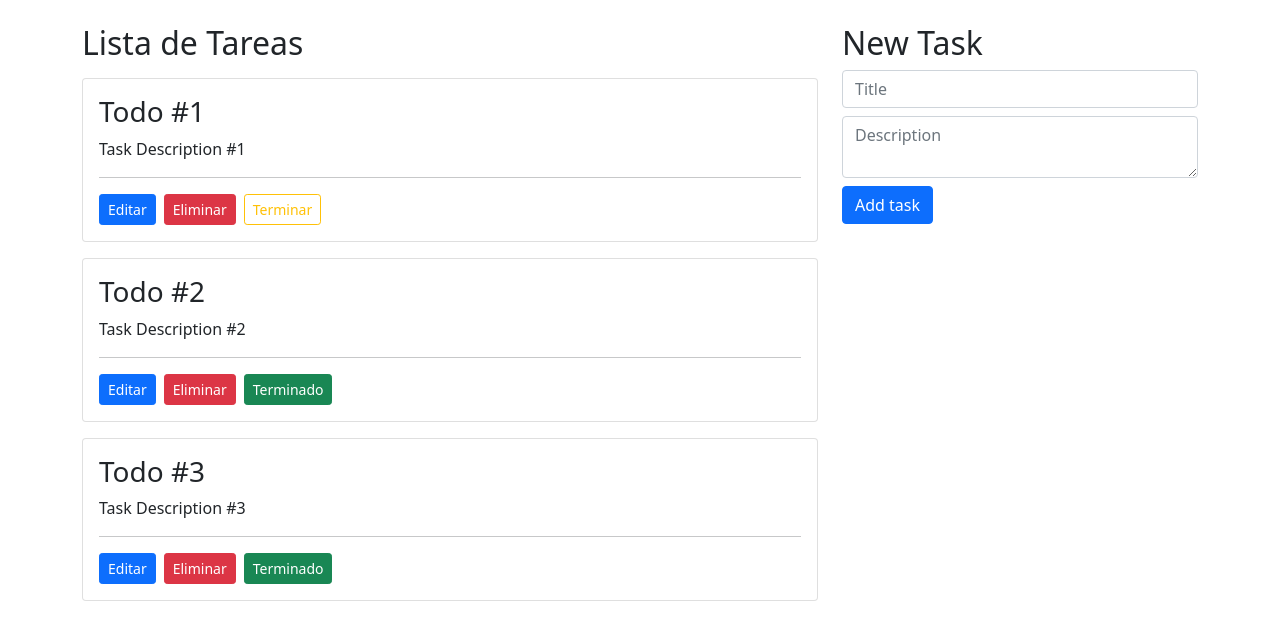
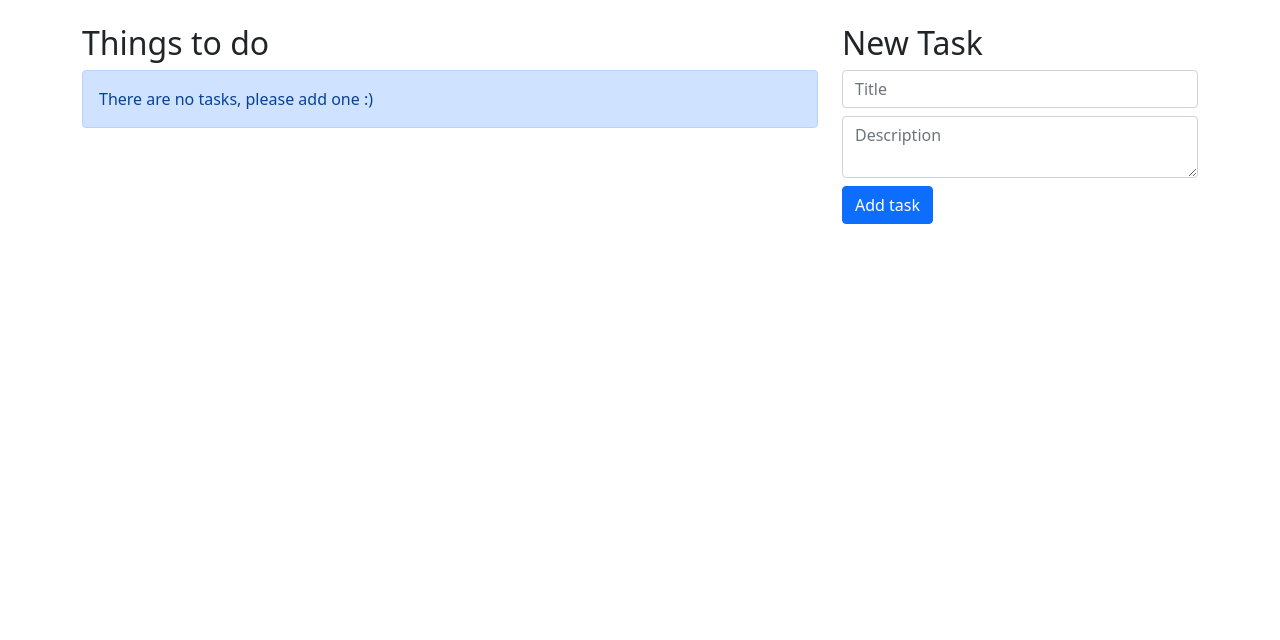
Before and after one commit to Drina2310/project1-todo-app, a React (Create React App) app: page / in a window 1280 px wide. Shown: the top 640 px of the page. Built offline with nearby package versions, Linux system fonts and the light colour scheme.

Commit message:
add localStorage and install sass

```diff
--- a/package.json
+++ b/package.json
@@ -9,6 +9,7 @@
     "react": "^18.2.0",
     "react-dom": "^18.2.0",
     "react-scripts": "5.0.1",
+    "sass": "^1.69.5",
     "web-vitals": "^2.1.4"
   },
   "scripts": {
--- a/src/App.js
+++ b/src/App.js
@@ -1,11 +1,17 @@
-import { useState } from 'react';
+import { useEffect, useState } from 'react';
 import { TodoForm } from './components/TodoForm';
 import { TodoList } from './components/TodoList';
-import { initialTodos } from './dataTodos';
 
-function App() {
-  const [todos, setTodos] = useState(initialTodos);
+const localTodos = JSON.parse(localStorage.getItem('todos'));
+
+const App = () => {
+  const [todos, setTodos] = useState(localTodos || []);
   const [todoEdit, setTodoEdit] = useState(null);
+
+  //Persistencia de los estados (localStorage)
+  useEffect(() => {
+    localStorage.setItem('todos', JSON.stringify(todos));
+  }, [todos]);
 
   // Delete task
   const todoDeleted = (todoId) => {
@@ -70,6 +76,6 @@ function App() {
       </div>
     </div>
   );
-}
+};
 
 export default App;
--- a/src/components/TodoList.js
+++ b/src/components/TodoList.js
@@ -9,7 +9,7 @@ export const TodoList = ({
 }) => {
   return (
     <>
-      <h2>Lista de Tareas</h2>
+      <h2>Things to do</h2>
 
       {todos.length === 0 ? (
         <div className="alert alert-primary">
--- a/src/dataTodos.js
+++ /dev/null
@@ -1,20 +0,0 @@
-export const initialTodos = [
-  {
-    id: 1,
-    title: 'Todo #1',
-    description: 'Task Description #1',
-    completed: false,
-  },
-  {
-    id: 2,
-    title: 'Todo #2',
-    description: 'Task Description #2',
-    completed: true,
-  },
-  {
-    id: 3,
-    title: 'Todo #3',
-    description: 'Task Description #3',
-    completed: true,
-  },
-];
```
Also changed, not shown: 1 other file (tests, documents, lock files or other folders).
